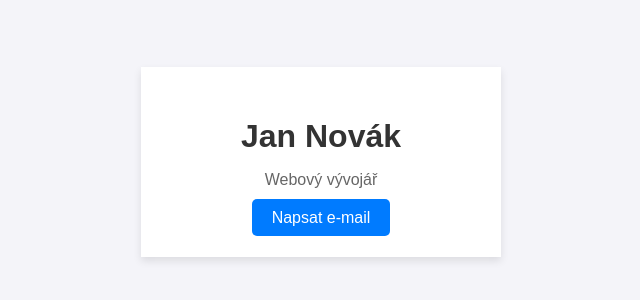
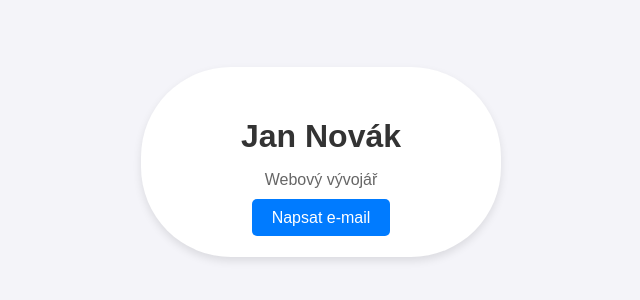
Before and after one commit to Vojtiseeek/test67, a plain HTML site: page index.html in a window 1280 px wide. Shown: the part 238-538 px from the top of the page, 319-959 px from the left. Drawn offline with Linux system fonts and the light colour scheme.

Commit message:
pridani zaobleni rohu

```diff
--- a/index.html
+++ b/index.html
@@ -19,7 +19,7 @@
             background: white;
             padding: 30px;
             /* DOPLŇ ZDE (2): Přidej zaoblení rohů */
-            border-radius: /* ... */;
+            border-radius: 90px;
             box-shadow: 0 4px 8px rgba(0, 0, 0, 0.1);
             text-align: center;
             max-width: 300px;
```
